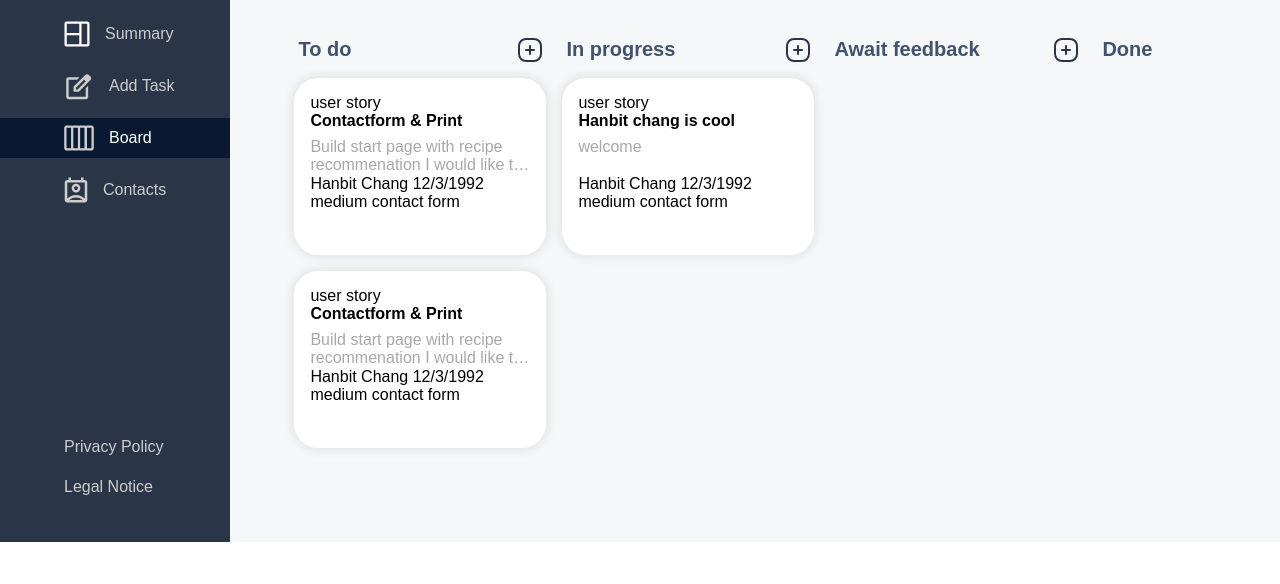
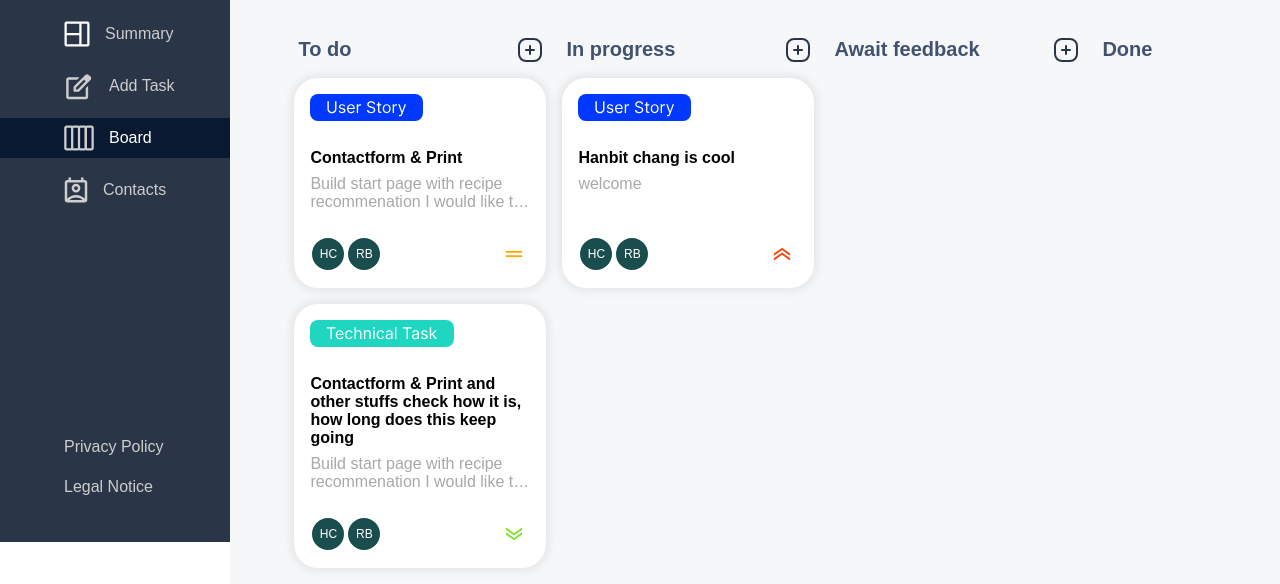
Before and after one commit to Gerth123/Join, a plain HTML site: page board.html in a window 1280 px wide. Shown: the part 258-842 px from the top of the page. Before the commit the page ends 800 px from the top, so only its background shows below. Drawn offline with Linux system fonts and the light colour scheme.

Commit message:
Board: board read update

```diff
--- a/css/board.css
+++ b/css/board.css
@@ -148,13 +148,7 @@ input:focus {
 }
 
 .board-category {
-  width: max-content;
-  padding: 4px 16px 4px 16px;
   margin-bottom: 24px;
-  background-color: blue;
-  color: #ffffff;
-  gap: 10px;
-  border-radius: 8px;
 }
 
 .board-title {
--- a/js/board.js
+++ b/js/board.js
@@ -33,19 +33,19 @@ const emptyData = [
         category: "user story",
         title: "Contactform & Print",
         description: "Build start page with recipe recommenation I would like to change this",
-        assigned: "Hanbit Chang",
+        assigned: { name: "Hanbit", lastName: "Chang" },
         date: "12/3/1992",
         priority: "medium",
         subtasks: ["contact form"],
       },
       {
         id: 7237,
-        category: "user story",
-        title: "Contactform & Print",
+        category: "technical task",
+        title: "Contactform & Print and other stuffs check how it is, how long does this keep going",
         description: "Build start page with recipe recommenation I would like to change this",
-        assigned: "Hanbit Chang",
+        assigned: { name: "Robin", lastName: "Mark" },
         date: "12/3/1992",
-        priority: "medium",
+        priority: "low",
         subtasks: ["contact form"],
       },
     ],
@@ -58,9 +58,9 @@ const emptyData = [
         category: "user story",
         title: "Hanbit chang is cool",
         description: "welcome",
-        assigned: "Hanbit Chang",
+        assigned: { name: "Hanbit", lastName: "Chang" },
         date: "12/3/1992",
-        priority: "medium",
+        priority: "urgent",
         subtasks: ["contact form"],
       },
     ],
@@ -68,6 +68,17 @@ const emptyData = [
   { id: 3, items: [] },
   { id: 4, items: [] },
 ];
+
+const categoryIcons = {
+  "user story": "/assets/icons/board/user_story.svg",
+  "technical task": "/assets/icons/board/technical_task.svg",
+};
+
+const priorityIcons = {
+  low: "/assets/icons/board/priority/low.svg",
+  medium: "/assets/icons/board/priority/medium.svg",
+  urgent: "/assets/icons/board/priority/urgent.svg",
+};
 
 ///////////////////Render Boards//////////////////////
 /**
@@ -103,28 +114,46 @@ function getBoardContents(contents, id) {
   contents.forEach(function (card) {
     content.innerHTML += /*html*/ `
       <div id='${card["id"]}' class="board-card" draggable="true">
-        ${card["category"]}
-        <div id="board-category"></div>
+        <img id="board-category" class="board-category">
         <div class="board-title">${card["title"]}</div>
         <div class="board-description">${card["description"]}</div>
-        ${card["assigned"]}
-        ${card["date"]}
-        ${card["priority"]}
-        ${card["subtasks"]}
         <!-- <div id='input-${card["id"]}' contenteditable class="kanban-item-input">${card["content"]}</div> -->
         <!-- <div onclick='deleteContent(${card["id"]})'>x</div> -->
+        <div class="board-bottom-container">
+          <div id="board-user" class="board-user-container">
+            <div class="board-user">HC</div>
+            <div class="board-user">RB</div>
+          </div>
+          <img id='board-priority' alt="">
+        </div>
         <div  id="dropzone" class="kanban-dropzone"></div>
       </div>
     `;
-    getBoardCategory(card["category"]);
+    getCategory(card["category"], card["id"]);
+    getPriority(card["priority"], card["id"]);
   });
 }
 
-function getBoardCategory(category) {
-  const boardCategory = document.getElementById("board-category");
-  if (category == "user story") {
-  } else if (category == "technical support") {
-  }
+/**
+ * Get board category
+ * @param {string} category - board category
+ * @param {number} id - board id
+ */
+function getCategory(category, id) {
+  let content = document.getElementById(`${id}`);
+  let boardCategory = content.querySelector("#board-category");
+  boardCategory.src = categoryIcons[category] || "";
+}
+
+/**
+ * Get board priority
+ * @param {string} priority - board priority
+ * @param {number} id - board id
+ */
+function getPriority(priority, id) {
+  let content = document.getElementById(`${id}`);
+  let boardPriority = content.querySelector("#board-priority");
+  boardPriority.src = priorityIcons[priority] || "";
 }
 
 const boardCard = document.querySelectorAll(".board-card");
```
Also changed, not shown: assets/icons/board/priority/low.svg (added), assets/icons/board/priority/medium.svg (added), assets/icons/board/priority/urgent.svg (added).
